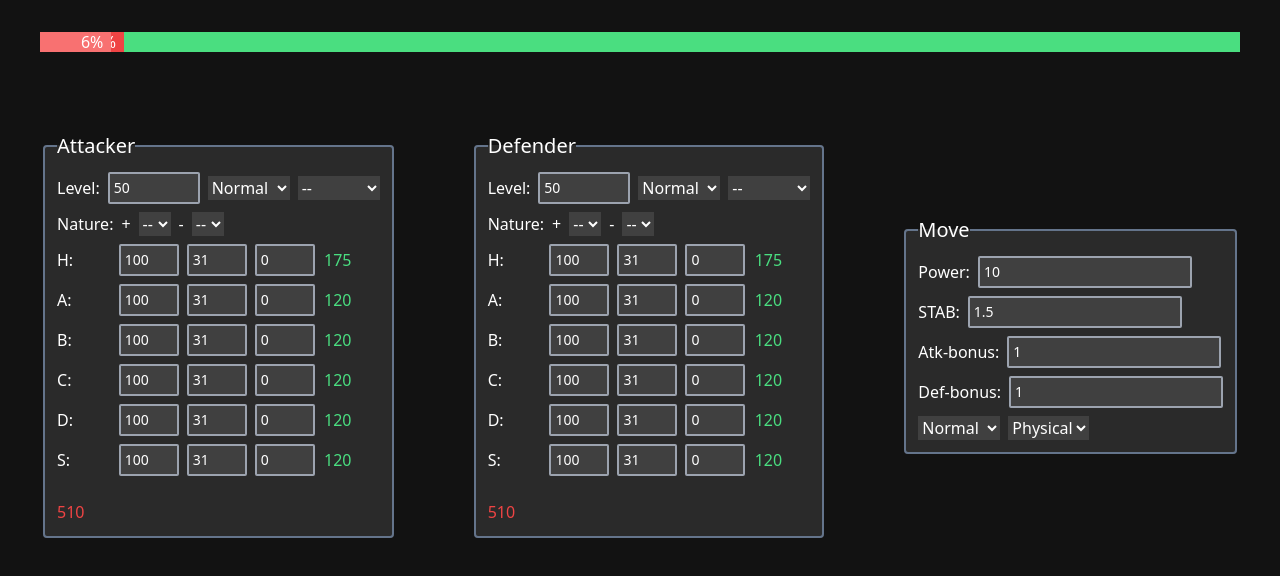
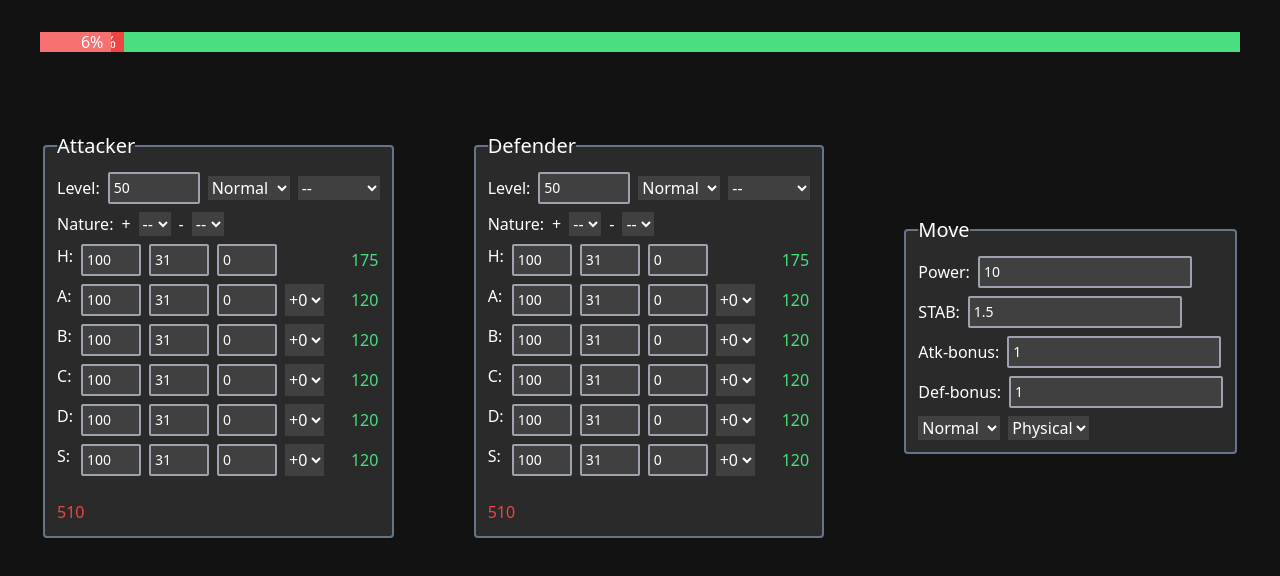
Before and after one commit to ckaznable/pokemon-dmg-calc, a React (Vite) app: page / in a window 1280 px wide. Shown: the top 576 px of the page. Built offline with nearby package versions, Linux system fonts and the light colour scheme.

Commit message:
feat: add stat modifiers setting

```diff
--- a/src/App.tsx
+++ b/src/App.tsx
@@ -35,6 +35,7 @@ function App() {
             ss: pms.setAttackerSS,
             types: pms.setAttackerTypes,
             nature: pms.setAttackerNature,
+            mod: pms.setAttackerMod,
           }}
         />
         <StatusBox
@@ -47,6 +48,7 @@ function App() {
             ss: pms.setDefenderSS,
             types: pms.setDefenderTypes,
             nature: pms.setDefenderNature,
+            mod: pms.setDefenderMod,
           }}
         />
 
--- /dev/null
+++ b/src/components/StatModifiersSelect.tsx
@@ -0,0 +1,39 @@
+import React from "react"
+
+interface Props {
+  value: number
+  onChange?: (v: number) => void
+}
+
+// -6 ~ +6
+const list: number[] = [
+  ...Array(6).fill(0).map((_, i) => i - 6),
+  0,
+  ...Array(6).fill(0).map((_, i) => i + 1),
+]
+
+function StatModifiersSelect(props: Props) {
+  const onChange = (e: React.ChangeEvent<HTMLSelectElement>) => {
+    props.onChange?.(+e.target.value)
+  }
+
+  return (<>
+    <select value={props.value} onChange={onChange}>
+      <Options />
+    </select>
+  </>)
+}
+
+function Options() {
+  return <>
+    {
+      list.map(s => {
+        return (
+          <option key={s} value={s}>{s >= 0 ? "+" : ""}{s}</option>
+        )
+      })
+    }
+  </>
+}
+
+export default React.memo(StatModifiersSelect)
--- a/src/components/StatusBox.tsx
+++ b/src/components/StatusBox.tsx
@@ -1,5 +1,4 @@
 import React from "react"
-import { useState } from "react"
 import { isValidNumberString } from "../util"
 import StatusInput, { StatusInputDefault } from "./StatusInput"
 
@@ -16,6 +15,7 @@ interface AllStatusSetter {
   bp: StatusSetter
   iv: StatusSetter
   ss: StatusSetter
+  mod: StatusSetter
 }
 
 interface Props {
@@ -37,6 +37,7 @@ function StatusBox(props: Props) {
   const onChangeSS = onChangeFactory("ss")
   const onChangeBP = onChangeFactory("bp")
   const onChangeIV = onChangeFactory("iv")
+  const onChangeMod = onChangeFactory("mod")
 
   const onChangeLV = (e: React.ChangeEvent<HTMLInputElement>) => {
     if(!isValidNumberString(e.target.value)) {
@@ -96,7 +97,20 @@ function StatusBox(props: Props) {
           <NatureSelect onChange={onChangeNature(1)} value={props.status.nature[1]} />
         </div>
 
-        {statusKeyList.map(k => <StatusInput key={k} hp={k == "H"} title={`${k}:`} value={getInputDef(k)} onChangeSS={onChangeSS(k)} onChangeIV={onChangeIV(k)} onChangeBP={onChangeBP(k)} level={props.status.lv} />)}
+        {statusKeyList.map(k => (
+          <StatusInput
+            key={k}
+            hp={k == "H"}
+            title={`${k}:`}
+            value={getInputDef(k)}
+            onChangeSS={onChangeSS(k)}
+            onChangeIV={onChangeIV(k)}
+            onChangeBP={onChangeBP(k)}
+            onChangeMod={onChangeMod(k)}
+            level={props.status.lv}
+            modifiers={props.status.modifiers[k]}
+          />)
+        )}
         <div className="mt-4 text-red-500">{remain}</div>
       </div>
     </fieldset>
--- a/src/components/StatusInput.tsx
+++ b/src/components/StatusInput.tsx
@@ -1,5 +1,6 @@
 import React, { CSSProperties, useEffect, useState } from "react"
-import { calcHpStatus, calcStatus, isValidNumberString, onInputChange } from "../util"
+import { calcHpStatus, calcStatus, onInputChange } from "../util"
+import StatModifiersSelect from "./StatModifiersSelect"
 
 export interface StatusInputDefault {
   bp: number
@@ -14,15 +15,18 @@ interface Props {
   hp?: boolean
   level: number
   value?: StatusInputDefault
+  modifiers: number
   onChangeSS?: (s: number) => void
   onChangeBP?: (s: number) => void
   onChangeIV?: (s: number) => void
+  onChangeMod?: (s: number) => void
 }
 
 function StatusInput(props: Props) {
   const [bp, setBP] = useState(props.value ? props.value.bp : 0)
   const [iv, setIV] = useState(props.value ? props.value.iv : 31)
   const [ss, setSS] = useState(props.value ? props.value.ss : 0)
+  const [mod, setMod] = useState(props.modifiers ? props.modifiers : 0)
 
   const buffRate = props.isBuff ? 1.1 :
     props.isDeBuff ? 0.9 : 1
@@ -43,16 +47,23 @@ function StatusInput(props: Props) {
     props.onChangeIV?.(iv)
   }, [iv])
 
+  useEffect(() => {
+    props.onChangeMod?.(mod)
+  }, [mod])
+
   const inputStyle: CSSProperties = {
     maxWidth: `60px`
   }
 
   return (
     <div className="status-input-wrap">
-      <span className="w-1/6">{ props.title }</span>
-      <input min="0" style={inputStyle} type="number" onChange={onInputChange(setSS)} value={ss} />
-      <input min="0" style={inputStyle} type="number" onChange={onInputChange(setIV)} value={iv} />
-      <input min="0" style={inputStyle} type="number" onChange={onInputChange(setBP)} value={bp} />
+      <div className="flex-1 flex flex-row gap-2">
+        <span className="w-[16px]">{props.title}</span>
+        <input min="0" style={inputStyle} type="number" onChange={onInputChange(setSS)} value={ss} />
+        <input min="0" style={inputStyle} type="number" onChange={onInputChange(setIV)} value={iv} />
+        <input min="0" style={inputStyle} type="number" onChange={onInputChange(setBP)} value={bp} />
+        {!props.hp && <StatModifiersSelect onChange={setMod} value={mod} />}
+      </div>
       <span className="text-green-400 w-[30px] min-w-[30px] text-center">{ status }</span>
     </div>
   )
--- a/src/hooks/usePMStatus.ts
+++ b/src/hooks/usePMStatus.ts
@@ -15,6 +15,7 @@ interface Action {
   setAttackerTypes: (t: PokemonTypes) => void
   setAttackerNature: (t: AllStatus["nature"]) => void
   setAttackerLV: (n: number) => void
+  setAttackerMod: StatusSetter
   setAttackerSS: StatusSetter
   setAttackerIV: StatusSetter
   setAttackerBP: StatusSetter
@@ -22,6 +23,7 @@ interface Action {
   setDefenderTypes: (t: PokemonTypes) => void
   setDefenderNature: (t: AllStatus["nature"]) => void
   setDefenderLV: (n: number) => void
+  setDefenderMod: StatusSetter
   setDefenderSS: StatusSetter
   setDefenderIV: StatusSetter
   setDefenderBP: StatusSetter
@@ -47,7 +49,8 @@ function createDefAllStatus(): AllStatus {
     lv: 50,
     iv: createDefStatus(31),
     bp: createDefStatus(0),
-    ss: createDefStatus(100)
+    ss: createDefStatus(100),
+    modifiers: createDefStatus(0)
   }
 }
 
@@ -63,6 +66,9 @@ const usePMStatus = create<Parameter>()(
       }),
       setAttackerLV: (n: number) => set(state => {
         state.attacker.lv = n
+      }),
+      setAttackerMod: (k: keyof Status, s: number) => set(state => {
+        state.attacker.modifiers[k] = s
       }),
       setAttackerSS: (k: keyof Status, s: number) => set(state => {
         state.attacker.ss[k] = s
@@ -84,6 +90,9 @@ const usePMStatus = create<Parameter>()(
       setDefenderLV: (n: number) => set(state => {
         state.defender.lv = n
       }),
+      setDefenderMod: (k: keyof Status, s: number) => set(state => {
+        state.defender.modifiers[k] = s
+      }),
       setDefenderSS: (k: keyof Status, s: number) => set(state => {
         state.defender.ss[k] = s
       }),
--- a/src/index.css
+++ b/src/index.css
@@ -17,7 +17,7 @@ fieldset {
 }
 
 .status-input-wrap {
-  @apply flex flex-row gap-2 items-center
+  @apply flex flex-row gap-2 items-center justify-between
 }
 
 input {
--- a/src/types.d.ts
+++ b/src/types.d.ts
@@ -16,6 +16,7 @@ export interface AllStatus {
   ss: Status
   iv: Status
   bp: Status
+  modifiers: Status
 }
 
 export type TYPE_NONE = -1
--- a/src/util.ts
+++ b/src/util.ts
@@ -39,13 +39,13 @@ export function getNatureFix(n: [StatusExcludeH|-1, StatusExcludeH|-1], s: Statu
 
 export function calcDamage(attacker: AllStatus, defender: AllStatus, move: MoveState) {
   const atk = (move.moveType === MoveType.Physical
-    ? calcStatus(attacker.ss.A, attacker.iv.A, attacker.lv, attacker.bp.A, getNatureFix(attacker.nature, "A"))
-    : calcStatus(attacker.ss.C, attacker.iv.C, attacker.lv, attacker.bp.C, getNatureFix(attacker.nature, "C"))
+    ? calcStatus(attacker.ss.A, attacker.iv.A, attacker.lv, attacker.bp.A, getNatureFix(attacker.nature, "A")) * getModRate(attacker.modifiers.A)
+    : calcStatus(attacker.ss.C, attacker.iv.C, attacker.lv, attacker.bp.C, getNatureFix(attacker.nature, "C")) * getModRate(attacker.modifiers.C)
   ) * (move.atkBonus || 1)
 
   const def = (move.moveType === MoveType.Physical
-    ? calcStatus(defender.ss.B, defender.iv.B, defender.lv, defender.bp.B, getNatureFix(defender.nature, "B"))
-    : calcStatus(defender.ss.D, defender.iv.D, defender.lv, defender.bp.D, getNatureFix(defender.nature, "D"))
+    ? calcStatus(defender.ss.B, defender.iv.B, defender.lv, defender.bp.B, getNatureFix(defender.nature, "B")) * getModRate(attacker.modifiers.B)
+    : calcStatus(defender.ss.D, defender.iv.D, defender.lv, defender.bp.D, getNatureFix(defender.nature, "D")) * getModRate(attacker.modifiers.D)
   ) * (move.defBonus || 1)
 
   const base = (((((attacker.lv * 2 + 10) / 250) + atk / def) * move.power + 2) * attacker.lv) / 100
@@ -58,6 +58,12 @@ export function calcDamage(attacker: AllStatus, defender: AllStatus, move: MoveS
 
   const dmg = Math.round(base * typeBuffRate * typeRate)
   return Math.round((dmg / calcHpStatus(defender.ss.H, defender.iv.H, defender.lv, defender.bp.H)) * 100)
+}
+
+function getModRate(n: number) {
+  return n == 0 ? 1 :
+    n < 0 ? 2 / (2 + Math.abs(n)) :
+    (2 + n) / 2
 }
 
 function getDamageRate(atk: PokemonType, def: PokemonType) {
```
